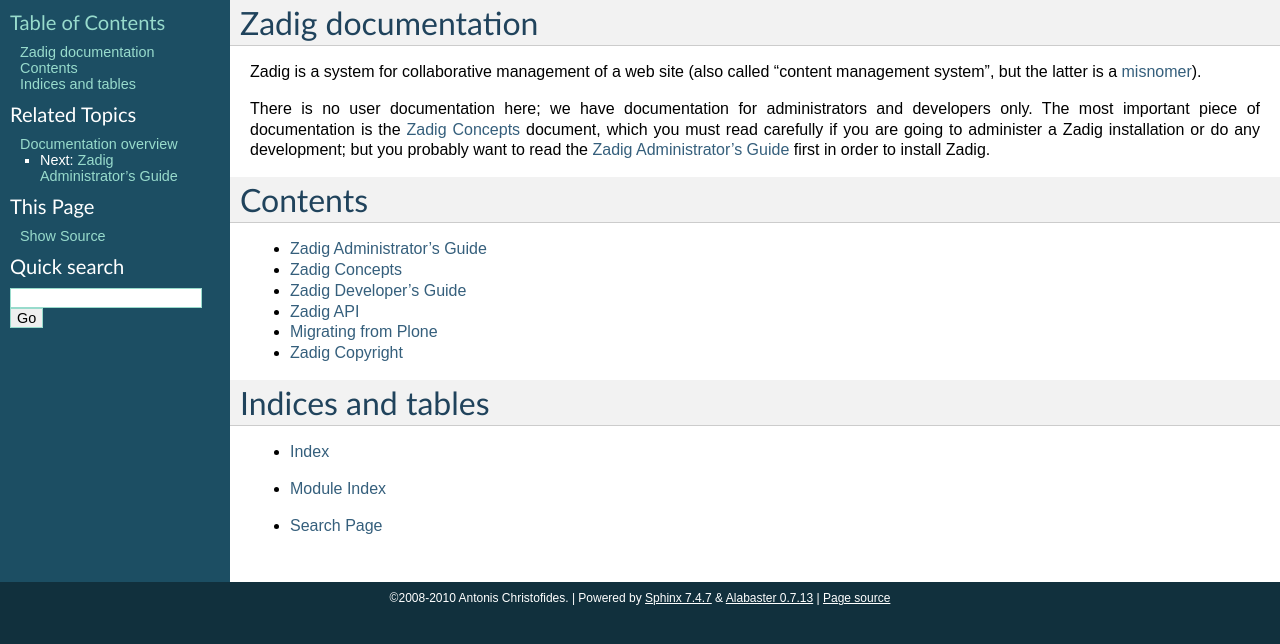
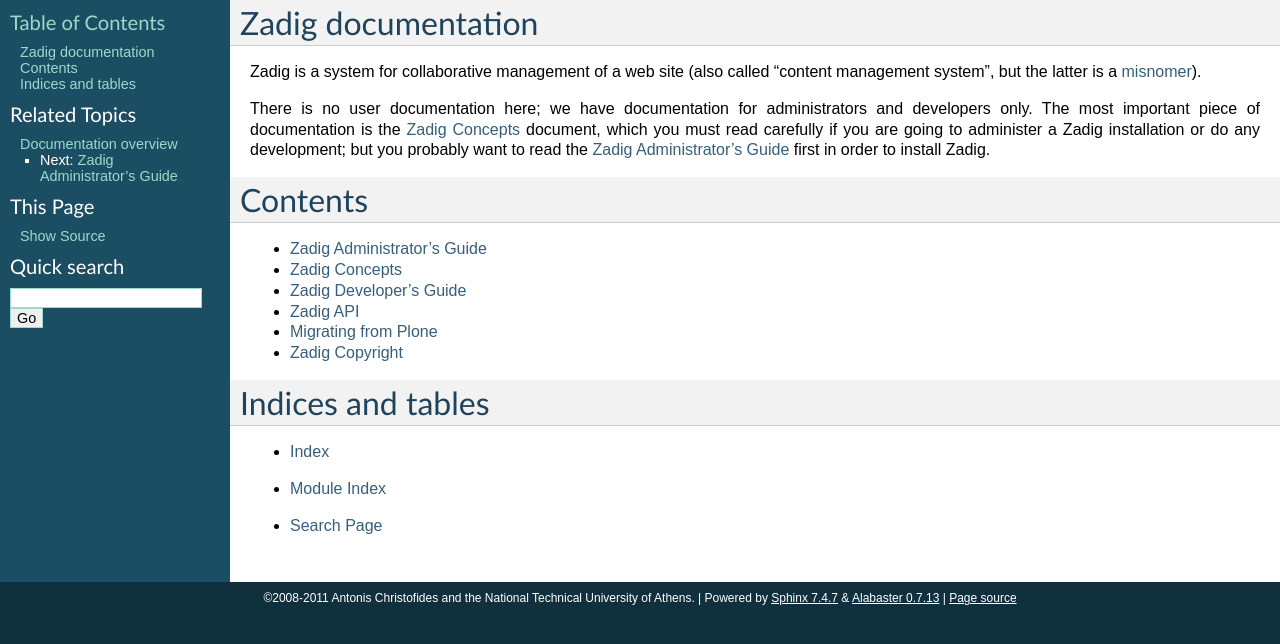
Before and after one commit to aptiko/zadig, a Sphinx documentation site: the page built from docs/index.txt, in a window 1280 px wide. Shown: the top 644 px of the page. Built offline with Sphinx 7.4.7, drawn with Linux system fonts in a browser that asks for light colours.

Commit message:
Documentation title and copyright fix

```diff
--- a/docs/conf.py
+++ b/docs/conf.py
@@ -36,7 +36,7 @@ master_doc = 'index'
 
 # General substitutions.
 project = 'Zadig'
-copyright = '2008-2010 Antonis Christofides'
+copyright = '2008-2011 Antonis Christofides and the National Technical University of Athens'
 
 # The default replacements for |version| and |release|, also used in various
 # other places throughout the built documents.
@@ -84,7 +84,7 @@ html_style = 'default.css'
 
 # The name for this set of Sphinx documents.  If None, it defaults to
 # "<project> v<release> documentation".
-#html_title = None
+html_title = "Zadig documentation"
 
 # The name of an image file (within the static path) to place at the top of
 # the sidebar.
```
